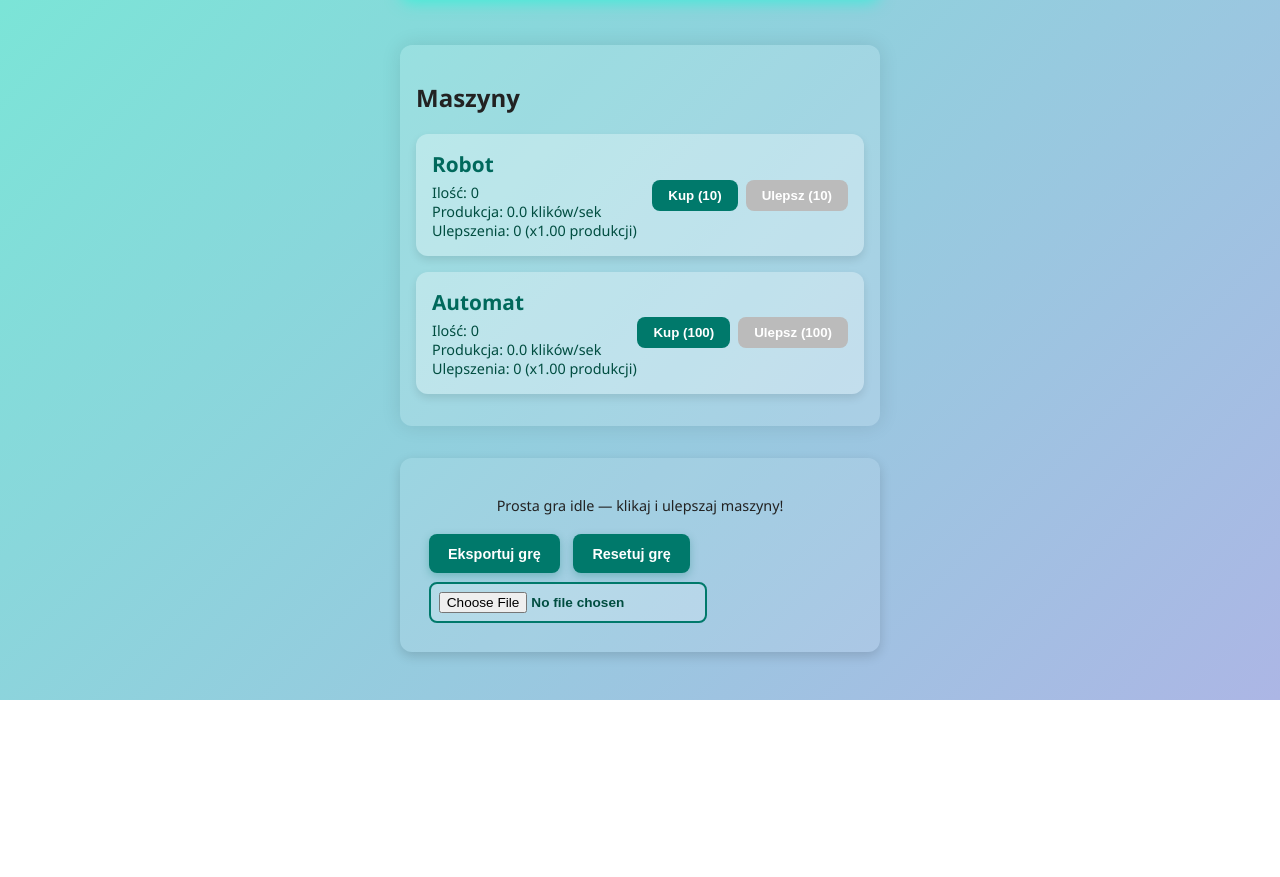
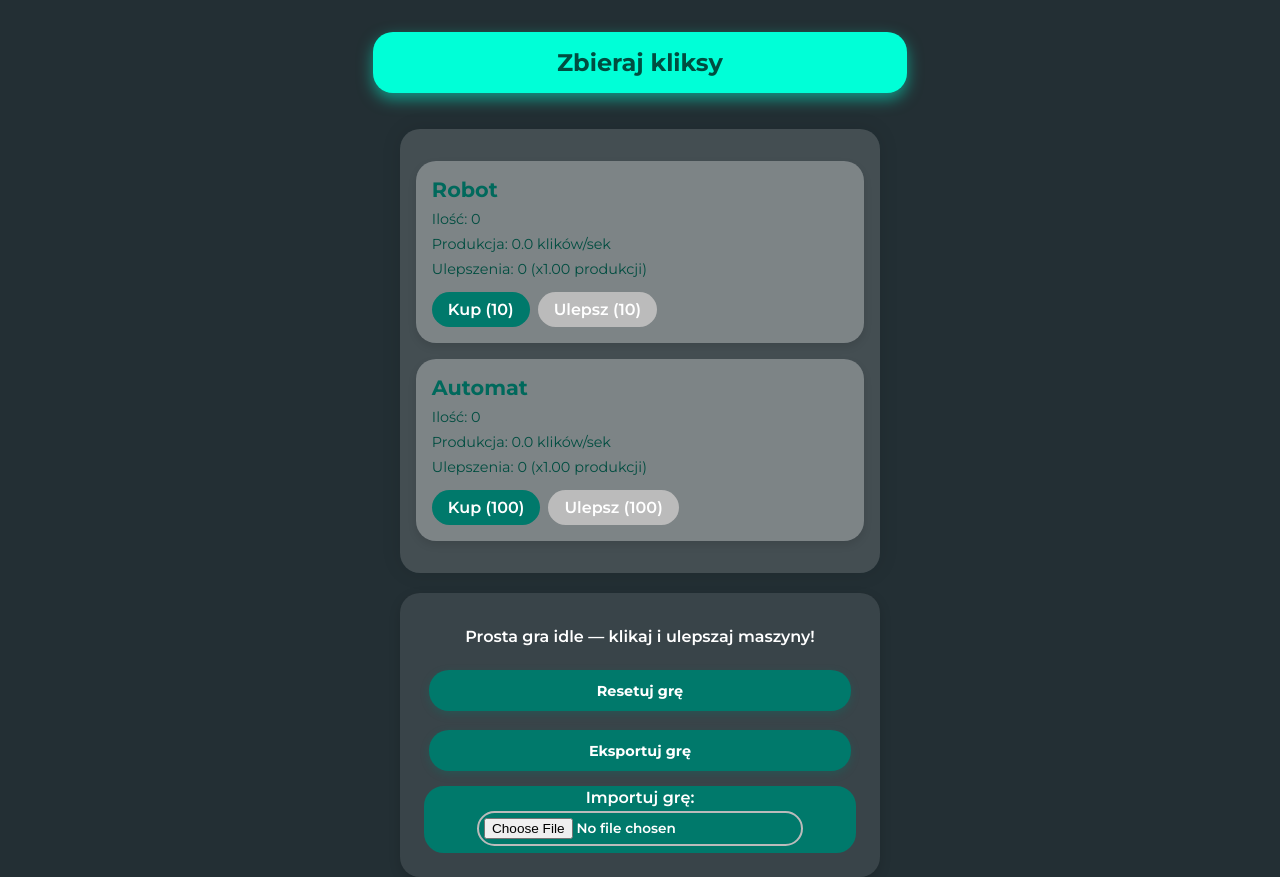
Before and after one commit to Mi1y/tower-clicker, a plain HTML site: page fabryka-klikow.html in a window 1280 px wide. Shown: the part 288-1165 px from the top of the page. Before the commit the page ends 988 px from the top, so only its background shows below. Drawn offline with Linux system fonts and the light colour scheme.

Commit message:
css update

```diff
--- a/fabryka-klikow.html
+++ b/fabryka-klikow.html
@@ -6,9 +6,14 @@
   <title>Fabryka Klików - Idle Game</title>
   <link rel="stylesheet" href="styles.css" />
   <link rel="icon" type="image/svg+xml" href="logo.svg" />
+  <link rel="preconnect" href="https://fonts.googleapis.com">
+  <link rel="preconnect" href="https://fonts.gstatic.com" crossorigin>
+  <link href="https://fonts.googleapis.com/css2?family=Montserrat:ital,wght@0,100..900;1,100..900&display=swap" rel="stylesheet">
   <script defer src="fabryka-klikow.js"></script>
 </head>
 <body>
+
+  <div id="content">
 
     <h1>🤖 Fabryka Klików 🤖</h1>
 
@@ -16,18 +21,19 @@
 
     <button id="click-btn" aria-label="Kliknij, aby zdobyć kliksy">Zbieraj kliksy</button>
 
-  <div id="machines">
-    <h2>Maszyny</h2>
-  </div>
+    <div id="machines"></div>
 
     <div id="footer">
       <p>Prosta gra idle — klikaj i ulepszaj maszyny!</p>
+      <button onclick="resetGame()">Resetuj grę</button>
       <button onclick="exportJson()">Eksportuj grę</button>
-    <button onclick="resetGame()">Resetuj grę</button>
-    <div>
+      <div id="footer-import">
+        <label for="importFile">Importuj grę:</label>
         <input type="file" id="importFile" accept=".json" onchange="importJson(event)" />
       </div>
     </div>
 
+  </div>
+
 </body>
 </html>
--- a/fabryka-klikow.js
+++ b/fabryka-klikow.js
@@ -50,7 +50,6 @@
 }
 
 function renderMachines() {
-    machinesDiv.innerHTML = '<h2>Maszyny</h2>';
   game.machines.forEach(machine => {
     const machineDiv = document.createElement('div');
     machineDiv.className = 'machine';
--- a/styles.css
+++ b/styles.css
@@ -1,18 +1,51 @@
+* {
+  box-sizing: border-box;
+  margin: 0;
+  padding: 0;
+
+}
+
 body {
-  font-family: 'Segoe UI', Tahoma, Geneva, Verdana, sans-serif;
-  max-width: 480px;
-  margin: 2rem auto;
-  padding: 1rem;
-  background: linear-gradient(135deg, #74ebd5 0%, #ACB6E5 100%);
+  font-family: "Montserrat", 'Segoe UI', Tahoma, Geneva, Verdana, sans-serif;
+  display: flex;
+  flex-direction: column;
+  align-items: center;
+  justify-content: center;
+  background-color: #232F34;
   color: #222;
   user-select: none;
+  padding: 0;
+  margin: 0;
 }
+
+input, button {
+  font-family: "Montserrat", 'Segoe UI', Tahoma, Geneva, Verdana, sans-serif;
+  font-size: 16px;;
+}
+
+#content {
+  max-width: 600px;
+  display: flex;
+  flex-direction: column;
+  align-items: center;
+  gap: 20px;
+  margin-top: 100px;
+}
+
 h1 {
   text-align: center;
   margin-bottom: 1rem;
   color: #fff;
   text-shadow: 0 0 8px rgba(0,0,0,0.3);
+  font-size: 48px;
+  font-weight: 700;;
 }
+
+h2 {
+  color: #fff;
+  font-weight: 600;
+}
+
 #clicks {
   font-size: 3rem;
   margin: 1rem 0;
@@ -22,17 +55,19 @@ h1 {
   transition: transform 0.2s ease;
   cursor: default;
 }
+
 #clicks.animate {
   transform: scale(1.3);
   transition: transform 0.2s ease;
 }
+
 #click-btn {
   font-size: 1.5rem;
   padding: 1rem;
   margin: 1rem 0;
   width: 100%;
   border: none;
-  border-radius: 12px;
+  border-radius: 20px;
   background: #00ffd7;
   color: #004d40;
   font-weight: 700;
@@ -40,91 +75,113 @@ h1 {
   cursor: pointer;
   transition: background-color 0.3s ease, box-shadow 0.3s ease;
 }
+
 #click-btn:hover {
   background: #00e0c9;
   box-shadow: 0 8px 20px rgba(0,224,201,0.7);
 }
+
 #machines {
-  margin-top: 2rem;
   background: rgba(255,255,255,0.15);
   padding: 1rem;
-  border-radius: 12px;
+  border-radius: 20px;
   box-shadow: 0 0 20px rgba(0,0,0,0.1);
+  width: 90%;
 }
+
 .machine {
   background: rgba(255,255,255,0.3);
   padding: 1rem;
   margin: 1rem 0;
-  border-radius: 12px;
+  border-radius: 20px;
   box-shadow: 0 4px 8px rgba(0,0,0,0.1);
   display: flex;
-  flex-wrap: wrap;
-  align-items: center;
+  flex-direction: column;
   justify-content: space-between;
   transition: background-color 0.3s ease;
+  gap: 10px;
+  width: 100%;
 }
+
 .machine:hover {
   background: rgba(255,255,255,0.5);
 }
+
 .machine-info {
   flex-grow: 1;
   min-width: 180px;
   color: #004d40;
 }
+
 .machine-name {
   font-weight: 700;
   font-size: 1.3rem;
   margin-bottom: 0.3rem;
   color: #00695c;
 }
+
 .machine-stats {
   font-size: 0.9rem;
+  line-height: 25px;
   color: #004d40;
 }
+
 .buttons-group {
   display: flex;
   gap: 0.5rem;
 }
+
 .machine button {
   background: #00796b;
   border: none;
   color: white;
   padding: 0.5rem 1rem;
-  border-radius: 8px;
+  border-radius: 20px;
   font-weight: 600;
   cursor: pointer;
   transition: background-color 0.3s ease;
   white-space: nowrap;
 }
+
 .machine button:hover:enabled {
   background: #004d40;
 }
+
 .machine button:disabled {
   background: #bbb;
   cursor: not-allowed;
 }
 
 #footer {
-    margin-top: 2rem;
   font-size: 0.9rem;
   color: #ddd;
   background: rgba(255,255,255,0.1);
   padding: 1.5rem;
-    border-radius: 12px;
+  border-radius: 20px;
   box-shadow: 0 4px 12px rgba(0,0,0,0.15);
+  width: 90%;
+  display: flex;
+  flex-direction: column;
+  justify-content: center;
+  gap: 10px;
 }
+
 #footer p {
+  font-size: 16px;
+  padding: 10px 0;
+  font-weight: 600;
   text-align: center;
-    color:#222;
+  color:#fff;
 }
+
 /* Style dla przycisków w footer */
 #footer button {
   background: #00796b;
   border: none;
   color: white;
   padding: 0.7rem 1.2rem;
-    border-radius: 8px;
-    font-weight: 600;
+  border-radius: 20px;
+  font-weight: 700;
   cursor: pointer;
   transition: all 0.3s ease;
   margin: 0.3rem;
@@ -143,22 +200,37 @@ h1 {
   box-shadow: 0 2px 6px rgba(0,77,64,0.3);
 }
 
+#footer-import {
+  background-color: #00796b;
+  border: 2px solid #00796b;
+  border-radius: 20px;
+  width: 100%;
+  display: flex;
+  flex-direction: column;
+  align-items: center;
+  justify-content: center;
+}
+
+#footer-import label {
+  color: #fff;
+  font-weight: 600;
+  font-size: 16px;
+}
+
 /* Style dla input file */
 #footer input[type="file"] {
-    background: rgba(255,255,255,0.2);
-    border: 2px solid #00796b;
-    border-radius: 8px;
-    padding: 0.5rem;
-    color: #004d40;
+  border: 2px solid #bbb;
+  border-radius: 20px;
+  color: #fff;
   font-weight: 600;
   margin: 0.3rem;
+  padding: 5px;
   cursor: pointer;
   transition: all 0.3s ease;
   font-size: 0.85rem;
+  text-align: center;
 }
 
 #footer input[type="file"]:hover {
   background: rgba(255,255,255,0.3);
-    border-color: #004d40;
-    box-shadow: 0 3px 8px rgba(0,121,107,0.2);
 }
```
Lines whose indentation alone changed are shown as unchanged.
